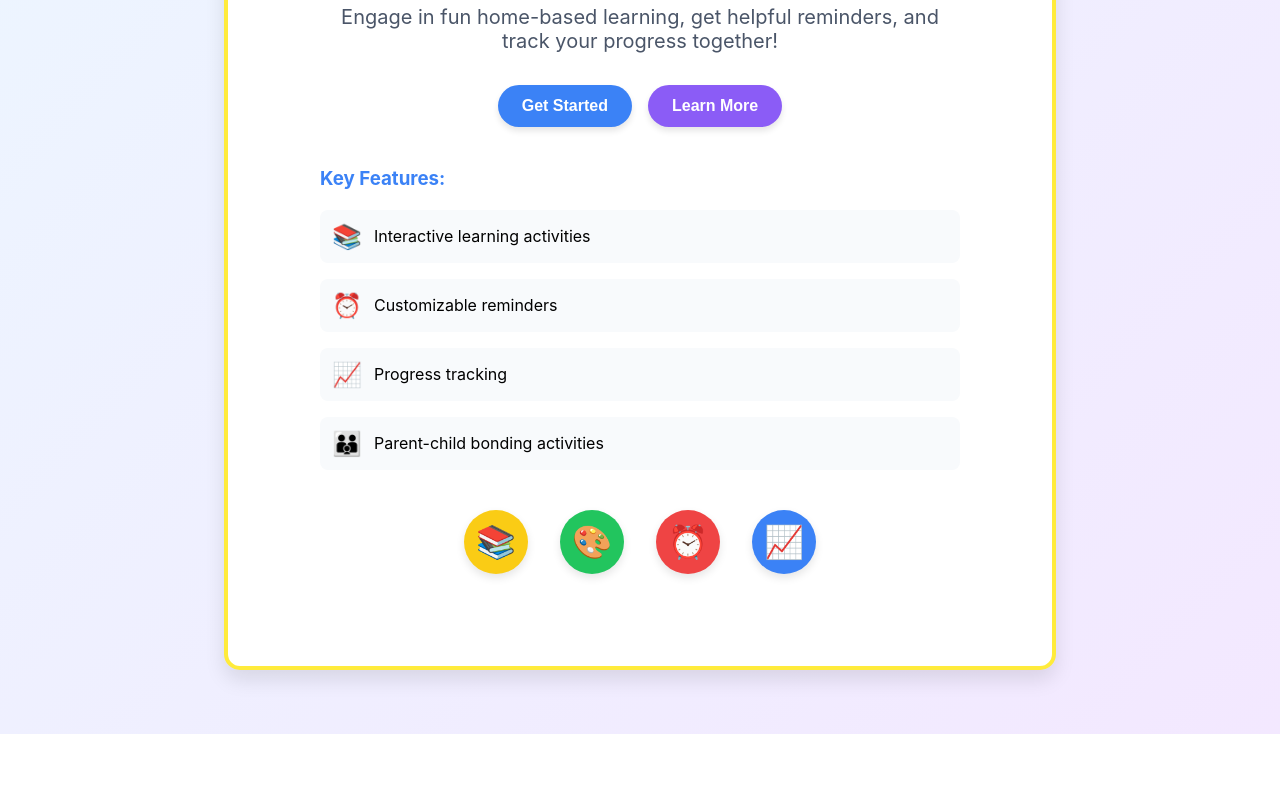
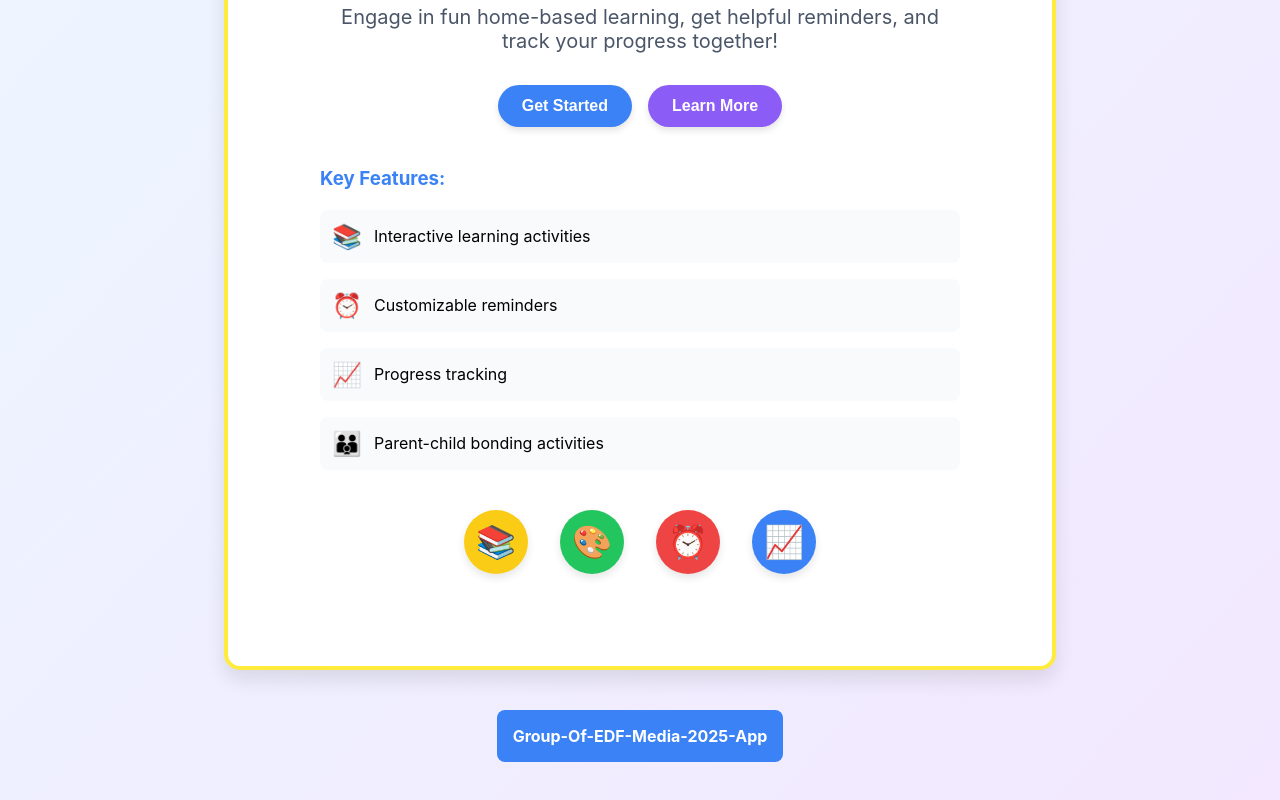
Before and after one commit to FidoMajawa/ParentEdu, a React (Create React App) app: page /home in a window 1280 px wide. Shown: the part 603-1403 px from the top of the page. Before the commit the page ends 1337 px from the top, so only its background shows below. Built offline with nearby package versions, Linux system fonts and the light colour scheme.

Commit message:
footer page changes

```diff
--- a/src/pages/Home.js
+++ b/src/pages/Home.js
@@ -150,6 +150,16 @@ const Home = () => {
         featureIcon: {
             marginRight: '12px',
             fontSize: '1.5rem'
+        },
+        footer: {
+            marginTop: '40px',
+            textAlign: 'center',
+            padding: '1rem',
+            backgroundColor: '#3b82f6',
+            color: 'white',
+            fontSize: '1rem',
+            fontWeight: 'bold',
+            borderRadius: '8px'
         }
     };
 
@@ -221,6 +231,9 @@ const Home = () => {
                         <div style={{ ...styles.icon, background: "#3b82f6" }}>📈</div>
                     </div>
                 </div>
+                <footer style={styles.footer}>
+                    Group-Of-EDF-Media-2025-App
+                </footer>
             </div>
         </>
     );
```
